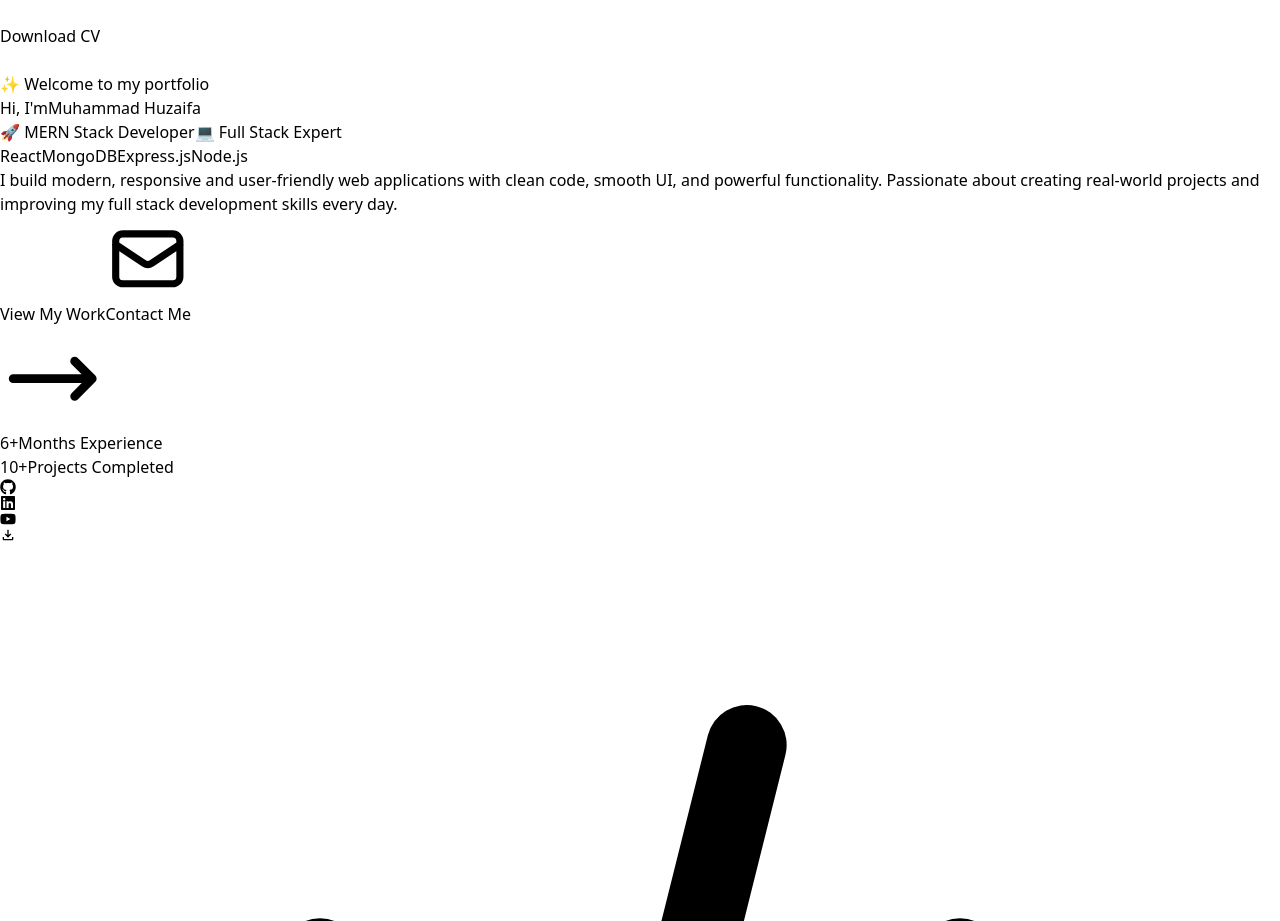
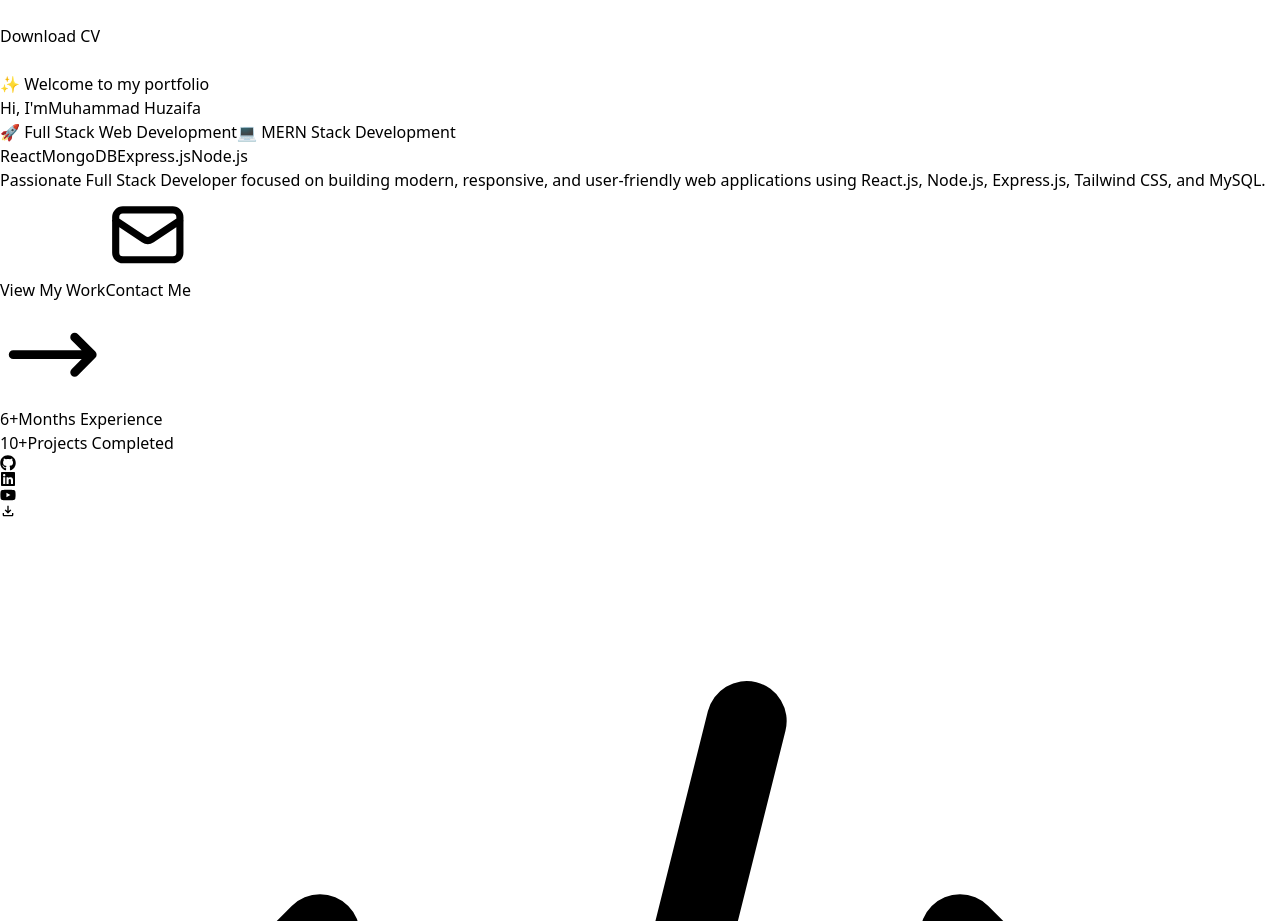
Before and after one commit to mhuzaifa360/mhuzaifa-portfolio, a React (Vite) app: page / in a window 1280 px wide. Shown: the part 1400-2321 px from the top of the page. Built offline with nearby package versions, Linux system fonts and the light colour scheme.

Commit message:
update static code in hero.jsx with dynamic code in huzaifaInfo.jsx

```diff
--- a/src/components/Hero.jsx
+++ b/src/components/Hero.jsx
@@ -11,6 +11,7 @@ import reactIcon from "../assets/icons/icons8-react-js-100.png";
 import mongodbIcon from "../assets/icons/icons8-mongodb-100.png";
 import expressIcon from "../assets/icons/icons8-express-js-100.png";
 import nodejsIcon from "../assets/icons/icons8-node-js-100.png";
+import { huzaifaInfo } from "./constant/huzaifaInfo";
 
 const Hero = () => {
   // Hero animation state
@@ -49,17 +50,17 @@ const Hero = () => {
                 Hi, I'm
               </span>
               <span className="bg-gradient-to-r from-white via-[#8b9dff] to-[#5f7cff] bg-clip-text text-transparent animate-gradient">
-                Muhammad Huzaifa
+                {huzaifaInfo.personalInfo.fullName}
               </span>
             </h1>
 
             {/* Role Badges */}
             <div className="flex flex-wrap gap-3 justify-center lg:justify-start mb-5">
               <span className="px-4 py-2 bg-[#1a1f36] rounded-full text-[#7e8eff] font-semibold text-sm border border-[#2a3150] backdrop-blur-sm">
-                🚀 MERN Stack Developer
+                🚀 {huzaifaInfo.stats.specialization}
               </span>
               <span className="px-4 py-2 bg-[#1a1f36] rounded-full text-[#7e8eff] font-semibold text-sm border border-[#2a3150] backdrop-blur-sm">
-                💻 Full Stack Expert
+                💻 MERN Stack Development
               </span>
             </div>
 
@@ -85,10 +86,7 @@ const Hero = () => {
 
             {/* Description */}
             <p className="text-[#b9c3e6] text-base md:text-lg leading-relaxed max-w-xl mx-auto lg:mx-0 mb-8">
-              I build modern, responsive and user-friendly web applications with
-              clean code, smooth UI, and powerful functionality. Passionate
-              about creating real-world projects and improving my full stack
-              development skills every day.
+              {huzaifaInfo.personalInfo.bio}
             </p>
 
             {/* CTA Buttons */}
@@ -127,9 +125,7 @@ const Hero = () => {
                     d="M3 8l7.89 5.26a2 2 0 002.22 0L21 8M5 19h14a2 2 0 002-2V7a2 2 0 00-2-2H5a2 2 0 00-2 2v10a2 2 0 002 2z"
                   />
                 </svg>
-                <a
-                  href="mailto:mhuzaifa3128352877@gmail.com?subject=Project Inquiry&body=Hello Muhammad Huzaifa,"
-                >
+                <a href="mailto:mhuzaifa3128352877@gmail.com?subject=Project Inquiry&body=Hello Muhammad Huzaifa,">
                   Contact Me
                 </a>
               </button>
@@ -138,14 +134,18 @@ const Hero = () => {
             {/* Stats / Social Icons */}
             <div className="flex flex-wrap items-center gap-6 justify-center lg:justify-start mt-10 pt-6 border-t border-[#1e243e]">
               <div className="flex items-center gap-3">
-                <span className="text-2xl font-bold text-white">6+</span>
+                <span className="text-2xl font-bold text-white">
+                  {huzaifaInfo.stats.yearsOfExperience}
+                </span>
                 <span className="text-[#b9c3e6] text-sm">
                   Months Experience
                 </span>
               </div>
               <div className="w-px h-8 bg-[#1e243e]"></div>
               <div className="flex items-center gap-3">
-                <span className="text-2xl font-bold text-white">10+</span>
+                <span className="text-2xl font-bold text-white">
+                  {huzaifaInfo.stats.projectsCompleted}
+                </span>
                 <span className="text-[#b9c3e6] text-sm">
                   Projects Completed
                 </span>
@@ -154,7 +154,7 @@ const Hero = () => {
               <div className="flex gap-4 ml-auto lg:ml-0">
                 {/* GitHub */}
                 <a
-                  href="https://github.com/mhuzaifa360"
+                  href={huzaifaInfo.socialLinks.github}
                   target="_blank"
                   rel="noopener noreferrer"
                   className="text-[#cdd9ff] hover:text-[#5f7cff] transition-all hover:scale-110 transform duration-200"
@@ -163,7 +163,7 @@ const Hero = () => {
                 </a>
                 {/* LinkedIn */}
                 <a
-                  href="https://www.linkedin.com/in/muhammad-huzaifa-%E2%9C%94%EF%B8%8F-0b617125b/"
+                  href={huzaifaInfo.socialLinks.linkedin}
                   target="_blank"
                   rel="noopener noreferrer"
                   className="text-[#cdd9ff] hover:text-[#5f7cff] transition-all hover:scale-110 transform duration-200"
@@ -172,7 +172,7 @@ const Hero = () => {
                 </a>
                 {/* Youtube */}
                 <a
-                  href="https://youtube.com/@techbyhuzaifa360?si=lSqTxhjsV5vq0Y2t"
+                  href={huzaifaInfo.socialLinks.youtube}
                   target="_blank"
                   rel="noopener noreferrer"
                   className="text-[#cdd9ff] hover:text-[#5f7cff] transition-all hover:scale-110 transform duration-200"
@@ -181,9 +181,8 @@ const Hero = () => {
                 </a>
                 {/* Download Resume */}
                 <a
-                  href="https://drive.google.com/uc?export=download&id=1X5JZ1Z1Z1Z1Z1Z1Z1Z1Z1Z1Z1Z1Z1Z1"
-                  target="_blank"
-                  rel="noopener noreferrer"
+                  href={huzaifaInfo.socialLinks.resume}
+                  download="Muhammad_Huzaifa_Resume.pdf"
                   className="text-[#cdd9ff] hover:text-[#5f7cff] transition-all hover:scale-110 transform duration-200"
                 >
                   <MdOutlineFileDownload />
--- a/src/components/constant/huzaifaInfo.js
+++ b/src/components/constant/huzaifaInfo.js
@@ -1,5 +1,6 @@
 export const huzaifaInfo = {
 
+    // Updated personal info with more details and a professional bio
   personalInfo: {
     firstName: "Muhammad",
     lastName: "Huzaifa",
@@ -15,6 +16,7 @@ export const huzaifaInfo = {
     availability: "Freelance | Remote Work | Local Opportunities",
   },
 
+  // Updated education with more relevant details and formatting
   education: [
     {
       institute: "University of Agriculture Peshawar",
@@ -30,6 +32,7 @@ export const huzaifaInfo = {
     },
   ],
 
+  // Updated skills with more relevant technologies and soft skills
   skills: {
     frontend: [
       "React.js",
@@ -80,12 +83,15 @@ export const huzaifaInfo = {
 
   },
 
+  // Updated social links with actual URLs and resume path
   socialLinks: {
     github: "https://github.com/mhuzaifa360",
     linkedin: "https://www.linkedin.com/in/muhammad-huzaifa-%E2%9C%94%EF%B8%8F-0b617125b/",
     youtube: "https://youtube.com/@techbyhuzaifa360?si=Gd-I7mVJucEcQcyS",
+    resume: "/Huzaifa_Resume.pdf",
   },
 
+  // Updated projects with more realistic descriptions and technologies
   projects: [
     {
       title: "Portfolio Website",
```
Also changed, not shown: 1 other file (tests, documents, lock files or other folders).
